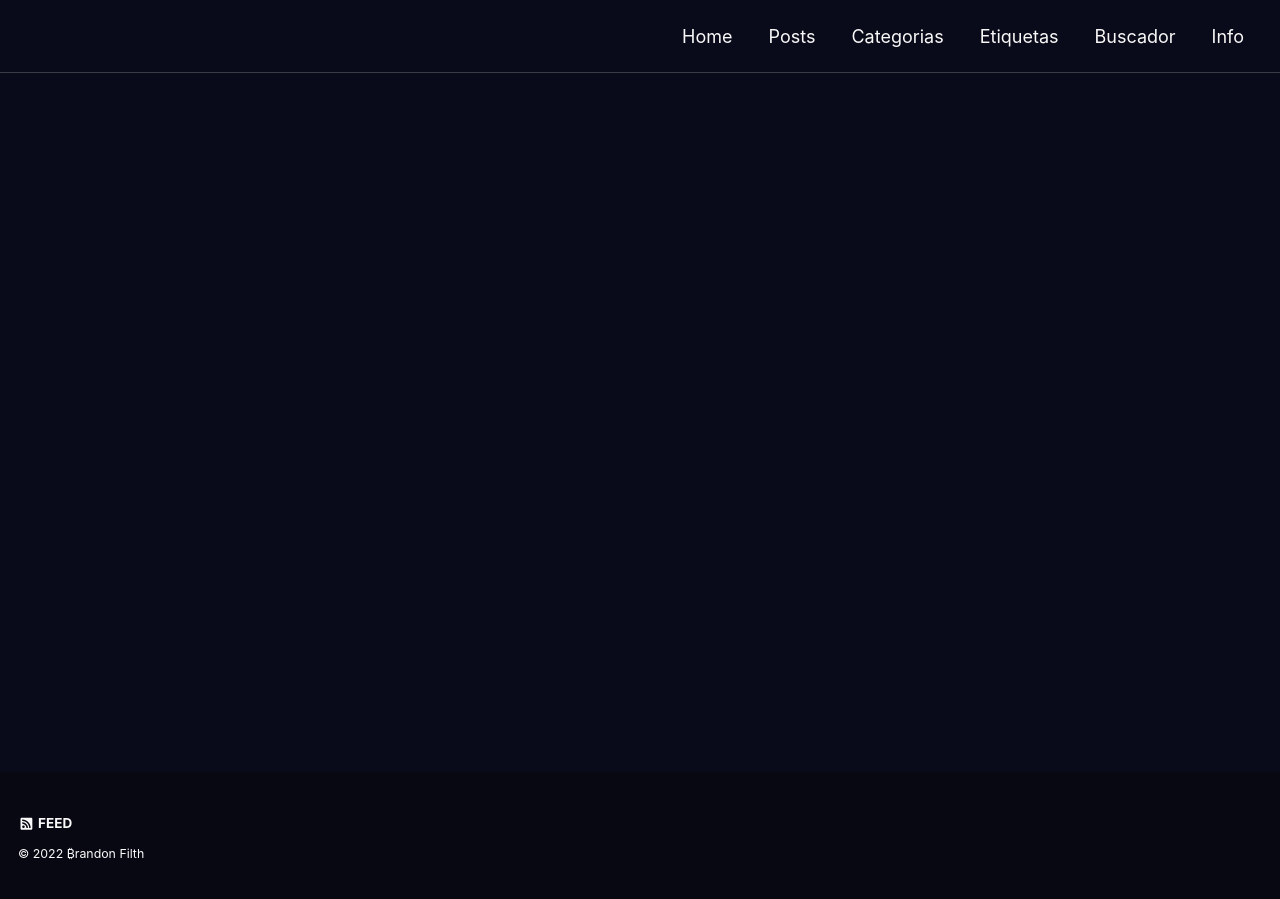
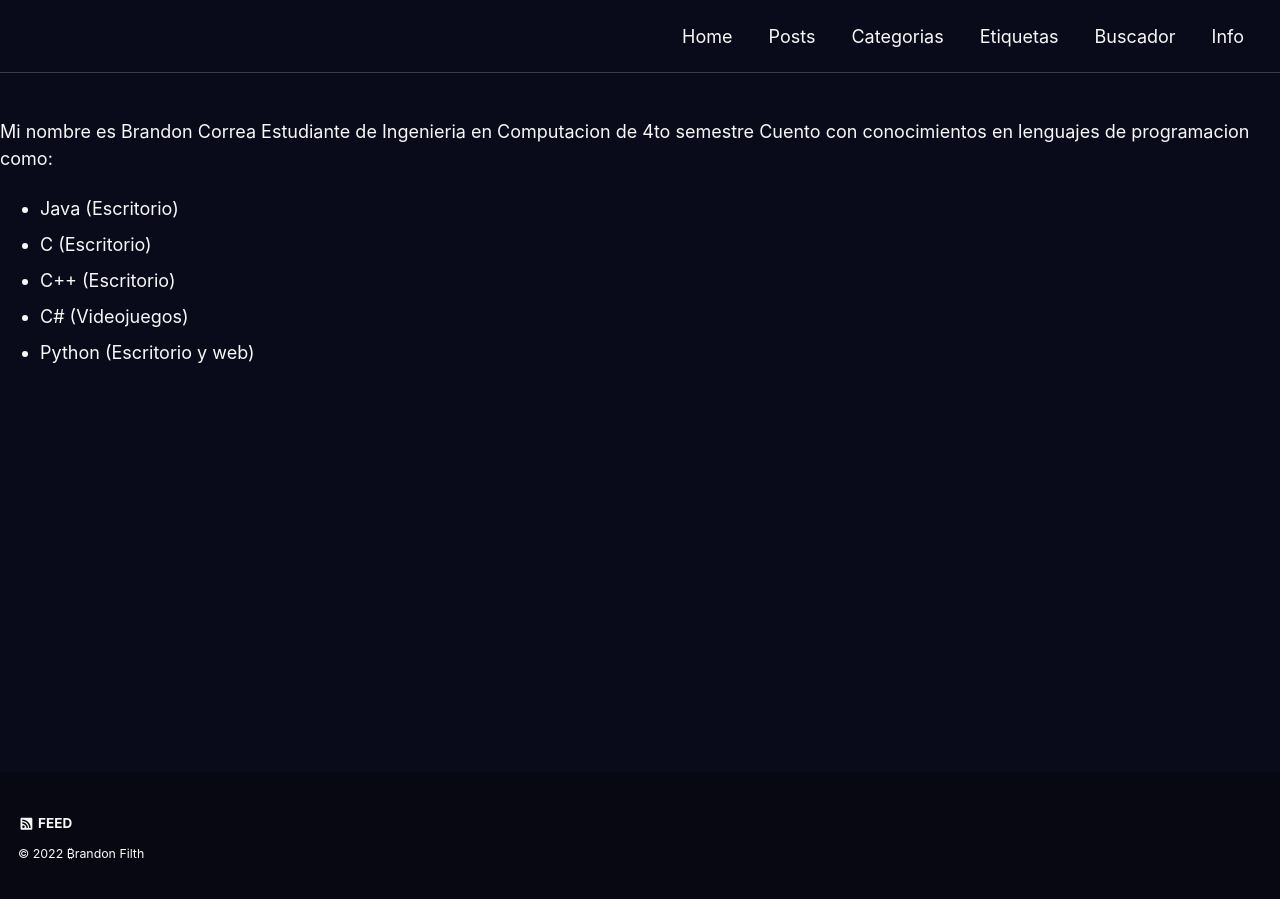
Before and after one commit to BrandonFilth/web, a Jekyll site: the page built from _pages/about.md, in a window 1280 px wide. Built offline with Jekyll 4.4.1, drawn with Linux system fonts in a browser that asks for light colours; cached includes are drawn as plain includes; our own code applies the rules of GitHub Pages for plain Markdown files; a script that is not in the unit is left out.

Commit message:
Update about.md

```diff
--- a/_pages/about.md
+++ b/_pages/about.md
@@ -1,5 +1,14 @@
 ---
 title: "About"
 permalink: /about/
-date: 2019-02-15
+date: 2022-09-30
+author_profile: true
 ---
+<br>
+Mi nombre es Brandon Correa Estudiante de Ingenieria en Computacion de 4to semestre
+Cuento con conocimientos en lenguajes de programacion como:
+- Java (Escritorio)
+- C (Escritorio)
+- C++ (Escritorio)
+- C# (Videojuegos)
+- Python (Escritorio y web)
```
